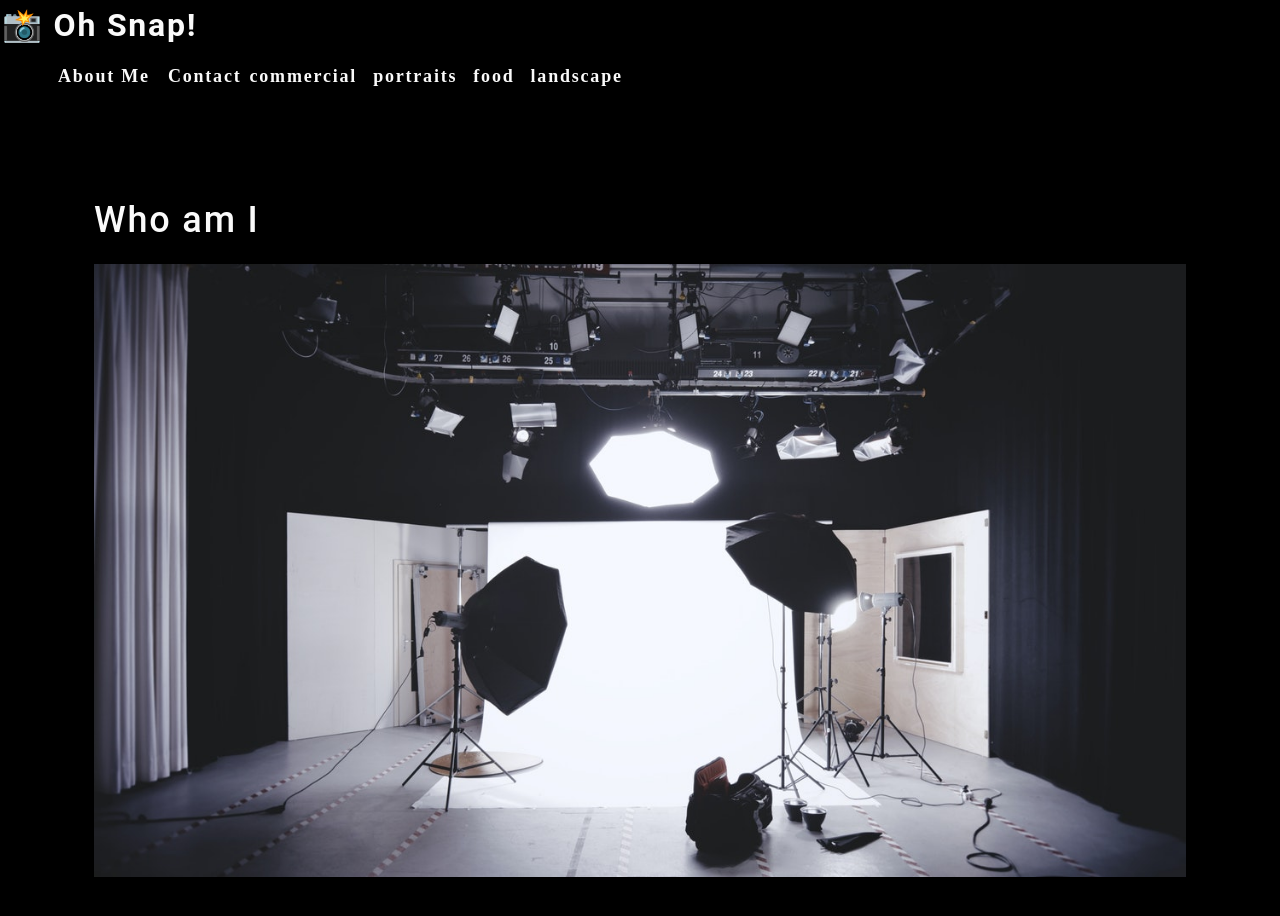
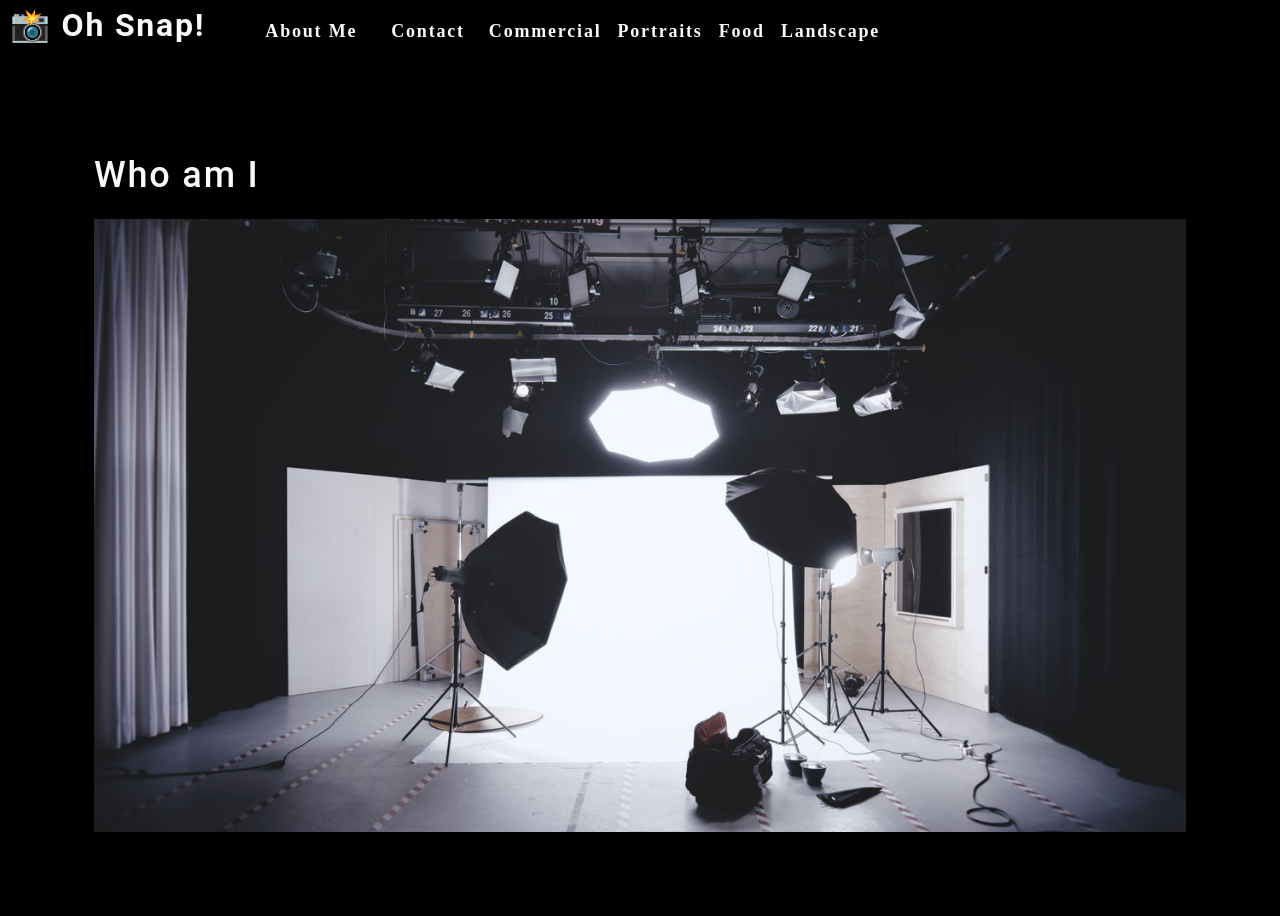
Before and after one commit to ds1242/photo-port, a React (Create React App) app: page / in a window 1280 px wide. Shown: the top 916 px of the page. Built offline with nearby package versions, Linux system fonts and the light colour scheme.

Commit message:
fixed header nav

```diff
--- a/src/components/Nav/index.js
+++ b/src/components/Nav/index.js
@@ -1,24 +1,18 @@
 import React from 'react';
+import { capitalizeFirstLetter } from "../../utils/helpers";
 
 function Nav() {
     const categories = [
-        {
-            name: "commercial",
-            description:
-                "Photos of grocery stores, food trucks, and other commercial projects",
-        },
+        { name: "commercial", description: "Photos of grocery stores, food trucks, and other commercial projects" },
         { name: "portraits", description: "Portraits of people in my life" },
         { name: "food", description: "Delicious delicacies" },
-        {
-            name: "landscape",
-            description: "Fields, farmhouses, waterfalls, and the beauty of nature",
-        },
+        { name: "landscape", description: "Fields, farmhouses, waterfalls, and the beauty of nature" },
     ];
     function categorySelected(name) {
         console.log(`${name} clicked`);
     }
     return (
-        <header>
+        <header data-testid="header" className="flex-row px-1">
             <h2>
                 <a href="/">
                     <span role="img" aria-label="camera">📸</span> Oh Snap!
@@ -31,7 +25,7 @@
                             About Me
                         </a>
                     </li>
-                    <li>
+                    <li className="mx-2">
                         <span>Contact</span>
                     </li>
                     {categories.map((category) => (
@@ -40,7 +34,7 @@
                             key={category.name}
                         >
                         <span onClick={ () => categorySelected(category.name) }>
-                            {category.name}
+                            {capitalizeFirstLetter(category.name)}
                         </span>
                         </li>
                     ))}
```
